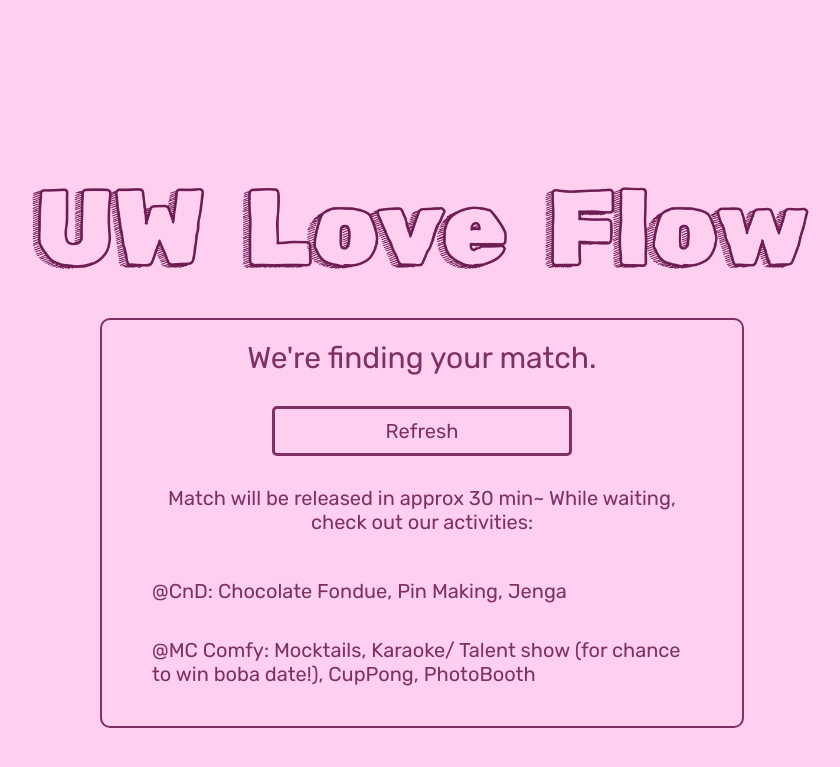
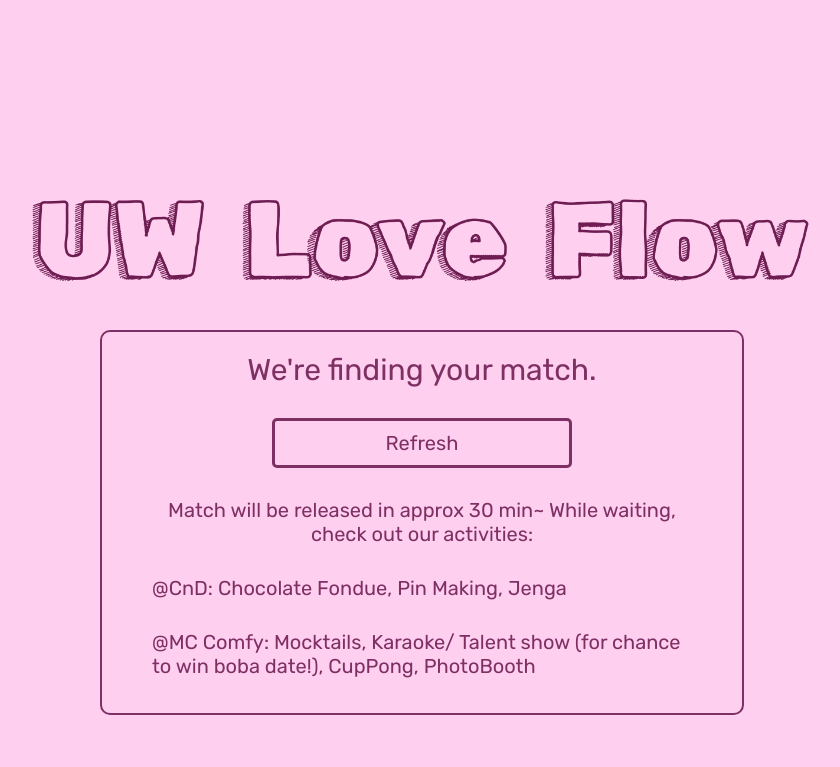
Before and after one commit to quynhan-tr/uw-love-flow, a Flask app: page /waiting in a window 1280 px wide. Shown: the top 767 px of the page, without its empty margins (218-1058 px from the left). Run offline with Flask 3, Linux system fonts and the light colour scheme.

Commit message:
more custom

```diff
--- a/templates/waiting.html
+++ b/templates/waiting.html
@@ -15,11 +15,11 @@
         <div class="withtext-box" style="gap: 20px; display: flex; justify-content: center; width: 100%;">
           <button class="button" onclick="window.location.href='/check_result'">Refresh</button>
         </div>
-        <p style="color: #7E3064; margin: 0 auto; font-family: 'Rubik', sans-serif; font-size: 20px; width: 90%; text-align: center; margin-top: 30px; margin-bottom: 30px;">
+        <p style="color: #7E3064; margin: 0 auto; font-family: 'Rubik', sans-serif; font-size: 20px; width: 90%; text-align: center; margin-top: 30px; margin-bottom: 15px;">
           Match will be released in approx 30 min~ While waiting, check out our activities:</p>
-        <p style="color: #7E3064; margin: 15px auto; font-family: 'Rubik', sans-serif; font-size: 20px; width: 90%; text-align: left; margin-bottom: 20px;">
+        <p style="color: #7E3064; margin: 15px auto; font-family: 'Rubik', sans-serif; font-size: 20px; width: 90%; text-align: left; margin-bottom: 15px;">
           @CnD: Chocolate Fondue, Pin Making, Jenga</p>
-        <p style="color: #7E3064; margin: 15px auto; font-family: 'Rubik', sans-serif; font-size: 20px; width: 90%; text-align: left; margin-bottom: 20px;">
+        <p style="color: #7E3064; margin: 15px auto; font-family: 'Rubik', sans-serif; font-size: 20px; width: 90%; text-align: left; margin-bottom: 15px;">
           @MC Comfy: Mocktails, Karaoke/ Talent show (for chance to win boba date!), CupPong, PhotoBooth</p>
     </div>
 </body>
```
